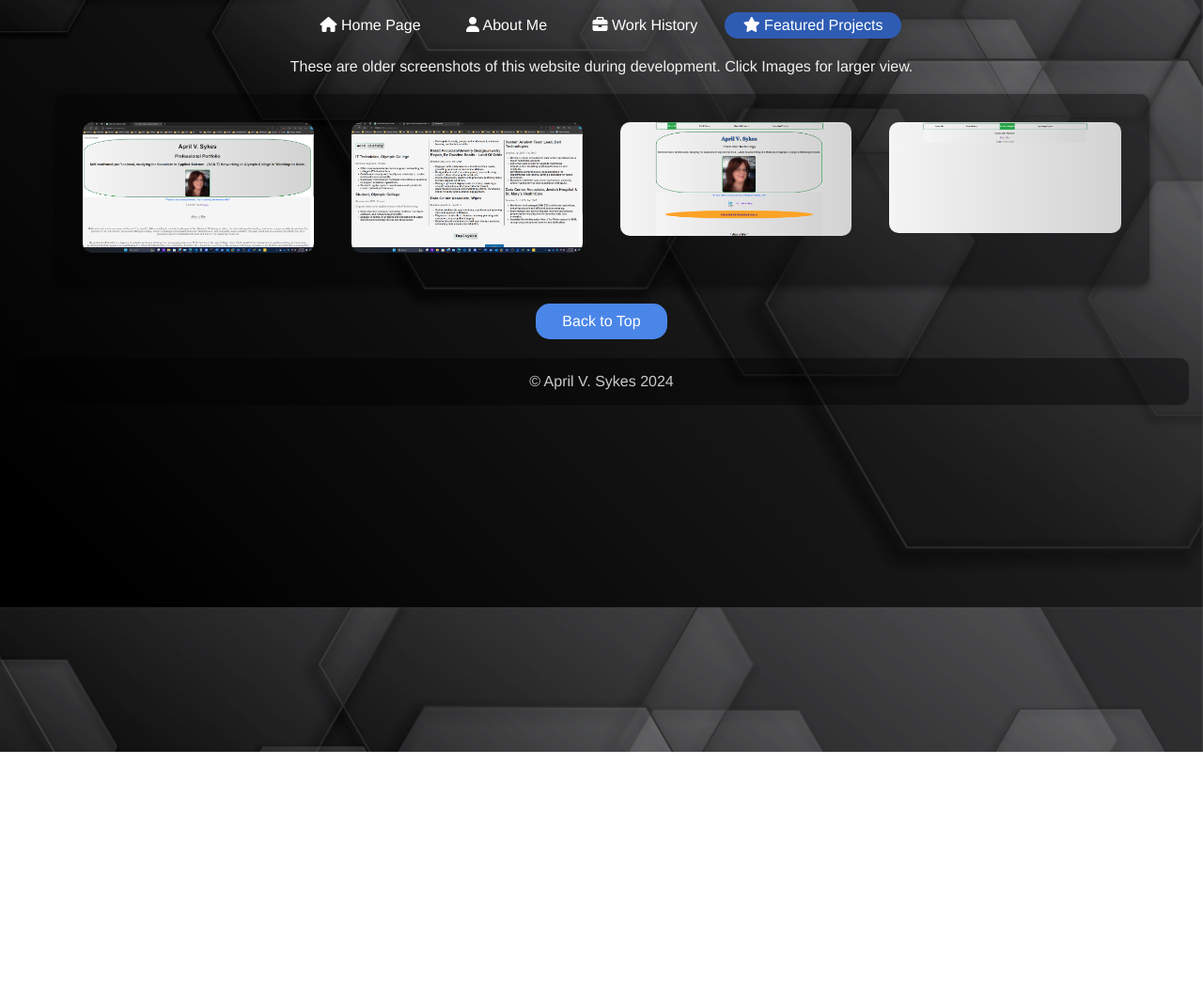
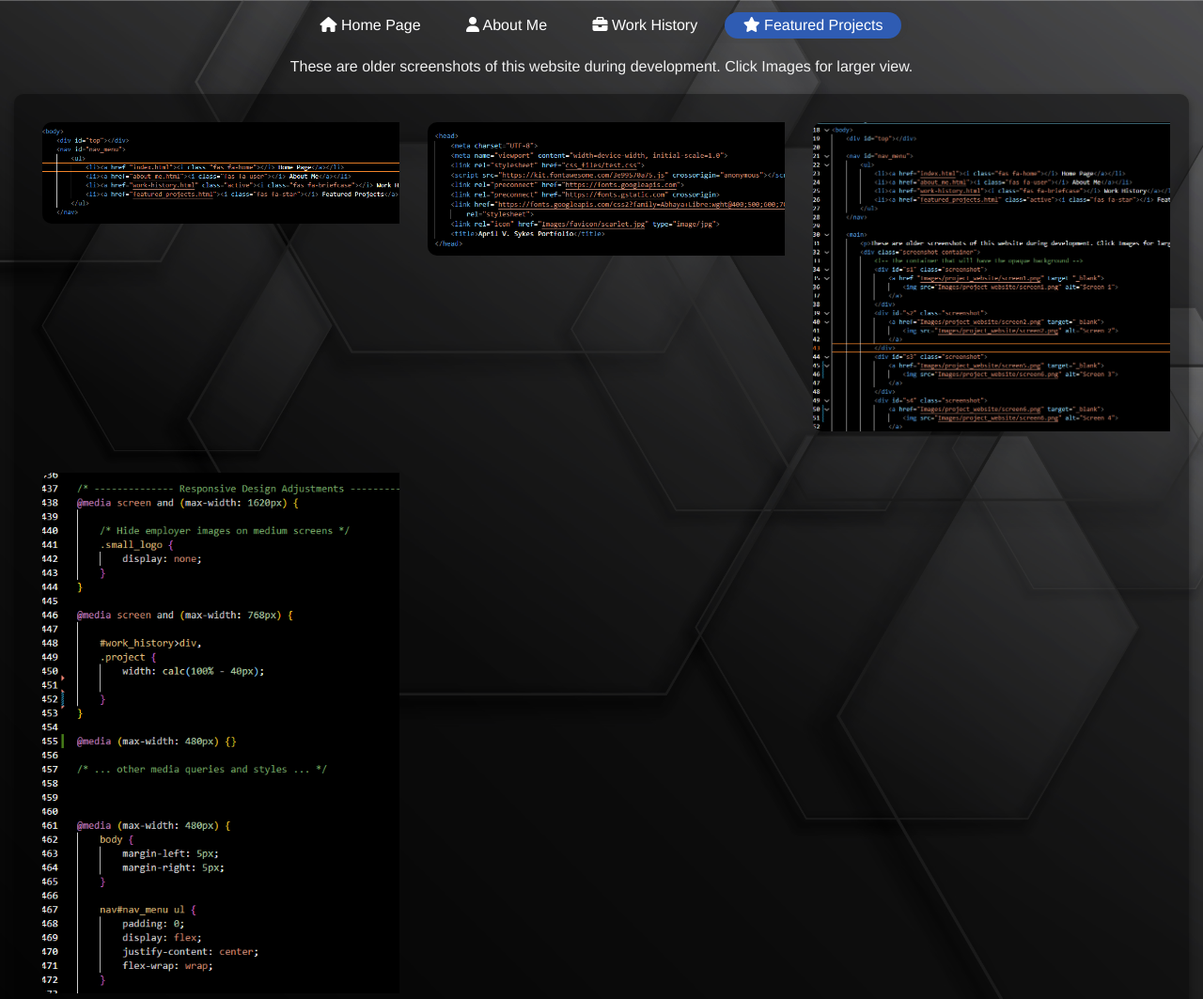
Before and after one commit to AprilV/my-website, a plain HTML site: page featured_projects.html in a window 1280 px wide. Shown: the top 1063 px of the page at 94% size. Before the commit the page ends 800 px from the top, so only its background shows below. Drawn offline with Linux system fonts and the light colour scheme; a web font is replaced by a local one.

Commit message:
screen shot updates

```diff
--- a/css_files/test.css
+++ b/css_files/test.css
@@ -370,10 +370,10 @@ main p {
 /* -------------- Screenshot Container Styles -------------- */
 .screenshot_container {
     display: grid;
-    grid-template-columns: repeat(auto-fit, minmax(250px, 1fr));
+    grid-template-columns: repeat(auto-fit, minmax(300px, 1fr)); /* Adjust grid columns as needed */
     gap: 20px;
     padding: 20px;
-    max-width: 90%;
+    max-width: 100%; /* Increase max-width to allow larger images */
     background-color: rgba(0, 0, 0, 0.4);
     box-shadow: 0 4px 8px rgba(0, 0, 0, 0.4);
     border-radius: 10px;
@@ -381,6 +381,7 @@ main p {
     margin: 0 auto;
     font-family: 'Helvetica', Arial, sans-serif;
 }
+
 
 .screenshot {
     background-color: transparent;
@@ -392,10 +393,17 @@ main p {
 }
 
 .screenshot img {
-    width: 100%;
+    width: 130%; /* Adjust this value as needed */
+    max-width: 130%;
     height: auto;
     border-radius: 10px;
     transition: transform 0.5s ease, opacity 0.5s ease;
+    font-family: 'Helvetica', Arial, sans-serif;
+}
+
+.screenshot img:hover {
+    transform: scale(1.2);
+    opacity: 0.8;
     font-family: 'Helvetica', Arial, sans-serif;
 }
 
@@ -448,17 +456,11 @@ footer {
     #work_history>div,
     .project {
         width: calc(100% - 40px);
-        /* Adjust width to fill the entire container */
+
     }
-
-    /* No need to repeat .small_logo style here since it's covered by the 1024px media query */
 }
 
-@media (max-width: 480px) {
-    /* ... other styles ... */
-    /* No need to repeat .small_logo style here since it's covered by the 1024px media query */
-}
-
+@media (max-width: 480px) {}
 
 /* ... other media queries and styles ... */
 
@@ -519,7 +521,6 @@ footer {
 
     .small_logo {
         display: none;
-        /* Hide employer images on very small screens */
     }
 }
 
@@ -528,35 +529,29 @@ footer {
     .featured,
     .testimonials {
         margin: 20px auto;
-        /* Adjust margins for smaller screens */
         width: auto;
-        /* Set width to auto or a specific percentage */
         padding: 20px;
-        /* Add padding for spacing within the container */
         box-sizing: border-box;
-        /* Include padding in the width calculation */
+
     }
 }
 
 @media (max-width: 480px) {
     .projects_container {
         display: block;
-        /* Switch to block if flex is causing issues */
         height: auto;
-        /* Remove the 100vh to allow content to determine height */
         padding: 20px 0;
-        /* Adjust padding to ensure content fits */
     }
 
     .project,
     .testimonial {
         margin-bottom: 20px;
-        /* Add space between items */
+
     }
 
     .profile-pic {
         width: 80px;
-        /* Adjust profile image size if necessary */
+
     }
 }
 
@@ -565,30 +560,27 @@ footer {
     .featured,
     .testimonials {
         margin: 10px 5%;
-        /* Adjust margins for better spacing */
         width: 90%;
-        /* Set a relative width */
         box-sizing: border-box;
-        /* Include padding and borders in the element's total width and height */
+
     }
 
     .featured h2,
     .testimonials h2 {
         font-size: 1.5rem;
-        /* Adjust font size */
+
     }
 
     .featured .projects_container,
     .testimonials .testimonial {
         padding: 10px;
-        /* Add padding inside containers */
+
     }
 }
 
-/* Ensuring images scale properly */
+/* Ensuring images are responsive */
 img {
     max-width: 100%;
-    /* Make images responsive */
     height: auto;
-    /* Maintain aspect ratio */
+
 }
--- a/featured_projects.html
+++ b/featured_projects.html
@@ -33,22 +33,22 @@
             <!-- The container that will have the opaque background -->
             <div id="s1" class="screenshot">
                 <a href="Images/project_website/screen1.png" target="_blank">
-                    <img src="Images/project_website/screen1.png" alt="Screen 1">
+                    <img src="Images/project_website/screen9.png" alt="Screen 9">
                 </a>
             </div>
             <div id="s2" class="screenshot">
                 <a href="Images/project_website/screen2.png" target="_blank">
-                    <img src="Images/project_website/screen2.png" alt="Screen 2">
+                    <img src="Images/project_website/screen10.png" alt="Screen 10">
                 </a>
             </div>
             <div id="s3" class="screenshot">
                 <a href="Images/project_website/screen3.png" target="_blank">
-                    <img src="Images/project_website/screen3.png" alt="Screen 3">
+                    <img src="Images/project_website/screen7.png" alt="Screen 7">
                 </a>
             </div>
             <div id="s4" class="screenshot">
                 <a href="Images/project_website/screen4.png" target="_blank">
-                    <img src="Images/project_website/screen4.png" alt="Screen 4">
+                    <img src="Images/project_website/screen8.png" alt="Screen 8">
                 </a>
             </div>
         </div>
```
Also changed, not shown: Images/project_website/screen10.png (added), Images/project_website/screen5.png (added), Images/project_website/screen6.png (added), Images/project_website/screen7.png (added), Images/project_website/screen8.png (added), Images/project_website/screen9.png (added).
